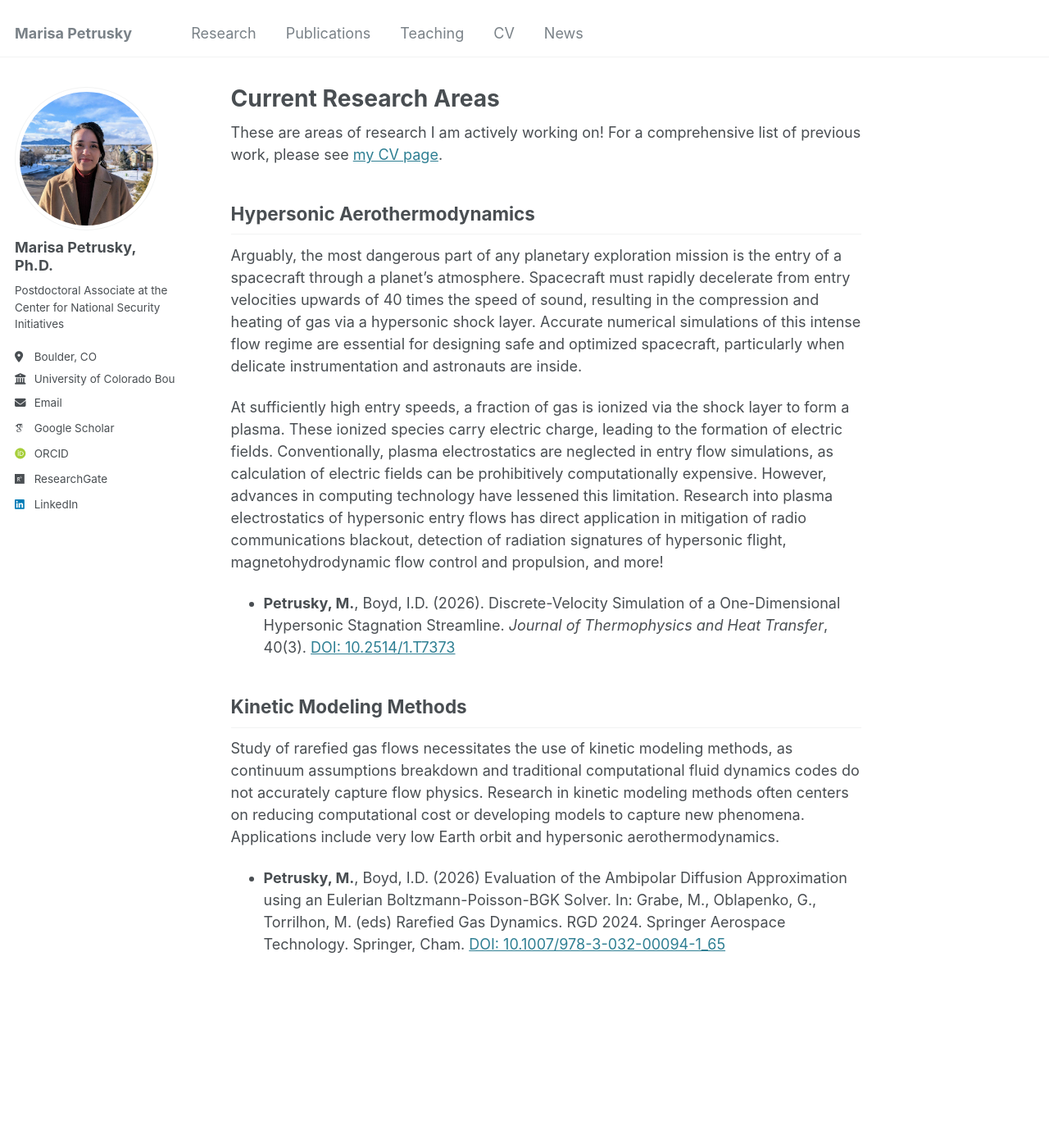
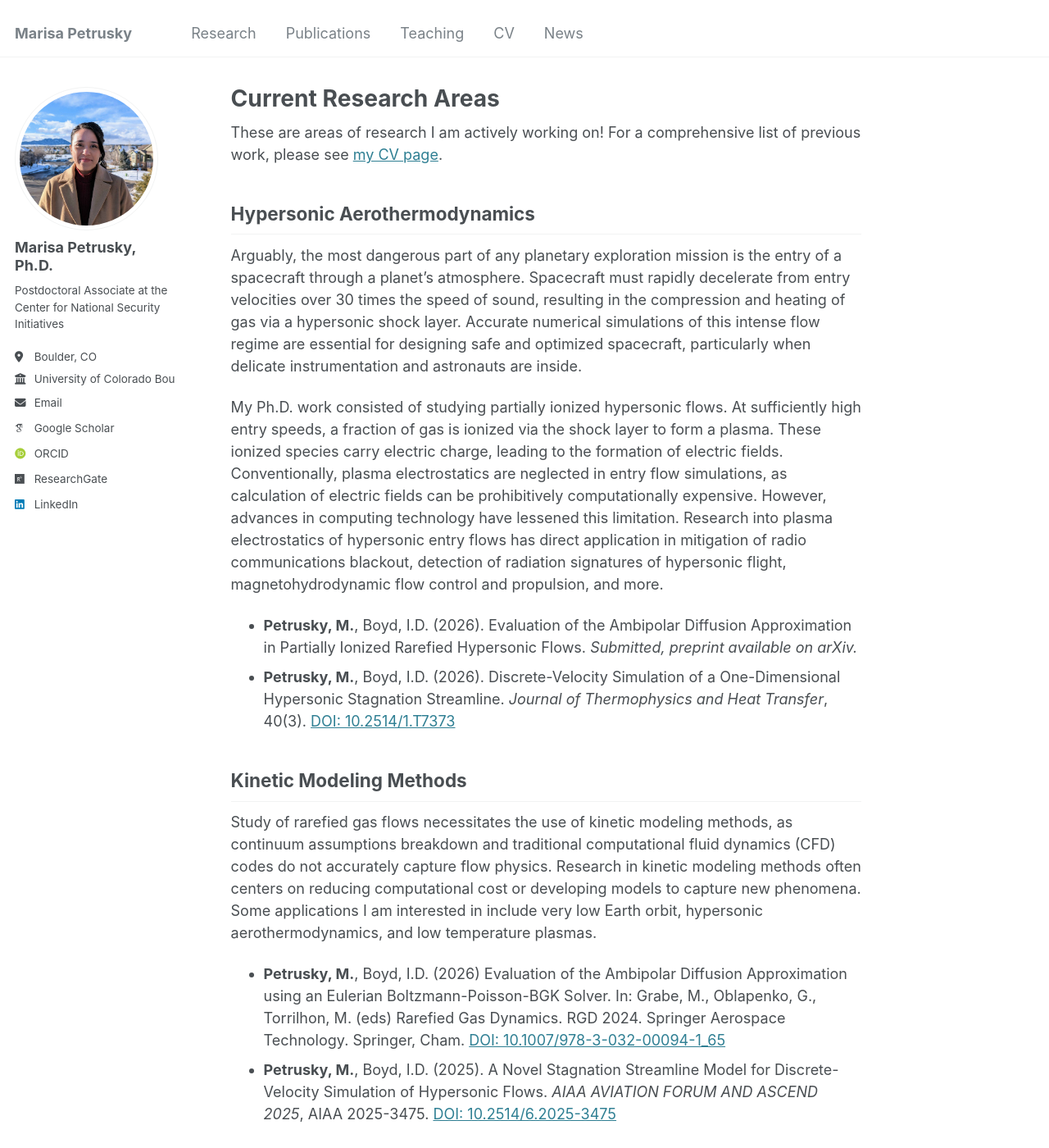
Before and after one commit to marisapetrusky/marisapetrusky.github.io, a Jekyll site: the page built from _pages/research.md, in a window 1280 px wide and 1400 px high. Shown: the whole window at 82% size. Built offline with Jekyll 4.4.1, drawn with Linux system fonts in a browser that asks for light colours; some web fonts are replaced.

Commit message:
Update research.md

```diff
--- a/_pages/research.md
+++ b/_pages/research.md
@@ -11,14 +11,16 @@ These are areas of research I am actively working on! For a comprehensive list o
 
 ## Hypersonic Aerothermodynamics
 
-Arguably, the most dangerous part of any planetary exploration mission is the entry of a spacecraft through a planet’s atmosphere. Spacecraft must rapidly decelerate from entry velocities upwards of 40 times the speed of sound, resulting in the compression and heating of gas via a hypersonic shock layer. Accurate numerical simulations of this intense flow regime are essential for designing safe and optimized spacecraft, particularly when delicate instrumentation and astronauts are inside.
+Arguably, the most dangerous part of any planetary exploration mission is the entry of a spacecraft through a planet’s atmosphere. Spacecraft must rapidly decelerate from entry velocities over 30 times the speed of sound, resulting in the compression and heating of gas via a hypersonic shock layer. Accurate numerical simulations of this intense flow regime are essential for designing safe and optimized spacecraft, particularly when delicate instrumentation and astronauts are inside.
 
-At sufficiently high entry speeds, a fraction of gas is ionized via the shock layer to form a plasma. These ionized species carry electric charge, leading to the formation of electric fields. Conventionally, plasma electrostatics are neglected in entry flow simulations, as calculation of electric fields can be prohibitively computationally expensive. However, advances in computing technology have lessened this limitation. Research into plasma electrostatics of hypersonic entry flows has direct application in mitigation of radio communications blackout, detection of radiation signatures of hypersonic flight, magnetohydrodynamic flow control and propulsion, and more!
+My Ph.D. work consisted of studying partially ionized hypersonic flows. At sufficiently high entry speeds, a fraction of gas is ionized via the shock layer to form a plasma. These ionized species carry electric charge, leading to the formation of electric fields. Conventionally, plasma electrostatics are neglected in entry flow simulations, as calculation of electric fields can be prohibitively computationally expensive. However, advances in computing technology have lessened this limitation. Research into plasma electrostatics of hypersonic entry flows has direct application in mitigation of radio communications blackout, detection of radiation signatures of hypersonic flight, magnetohydrodynamic flow control and propulsion, and more.
 
+- **Petrusky, M.**, Boyd, I.D. (2026). Evaluation of the Ambipolar Diffusion Approximation in Partially Ionized Rarefied Hypersonic Flows. *Submitted, preprint available on arXiv.*
 - **Petrusky, M.**, Boyd, I.D. (2026). Discrete-Velocity Simulation of a One-Dimensional Hypersonic Stagnation Streamline. *Journal of Thermophysics and Heat Transfer*, 40(3). [DOI: 10.2514/1.T7373](https://arc.aiaa.org/doi/10.2514/1.T7373)
 
 ## Kinetic Modeling Methods
 
-Study of rarefied gas flows necessitates the use of kinetic modeling methods, as continuum assumptions breakdown and traditional computational fluid dynamics codes do not accurately capture flow physics. Research in kinetic modeling methods often centers on reducing computational cost or developing models to capture new phenomena. Applications include very low Earth orbit and hypersonic aerothermodynamics.
+Study of rarefied gas flows necessitates the use of kinetic modeling methods, as continuum assumptions breakdown and traditional computational fluid dynamics (CFD) codes do not accurately capture flow physics. Research in kinetic modeling methods often centers on reducing computational cost or developing models to capture new phenomena. Some applications I am interested in include very low Earth orbit, hypersonic aerothermodynamics, and low temperature plasmas.
 
 - **Petrusky, M.**, Boyd, I.D. (2026) Evaluation of the Ambipolar Diffusion Approximation using an Eulerian Boltzmann-Poisson-BGK Solver. In: Grabe, M., Oblapenko, G., Torrilhon, M. (eds) Rarefied Gas Dynamics. RGD 2024. Springer Aerospace Technology. Springer, Cham. [DOI: 10.1007/978-3-032-00094-1_65](https://doi.org/10.1007/978-3-032-00094-1_65)
+- **Petrusky, M.**, Boyd, I.D. (2025). A Novel Stagnation Streamline Model for Discrete-Velocity Simulation of Hypersonic Flows. *AIAA AVIATION FORUM AND ASCEND 2025*, AIAA 2025-3475. [DOI: 10.2514/6.2025-3475](https://doi.org/10.2514/6.2025-3475)
```
